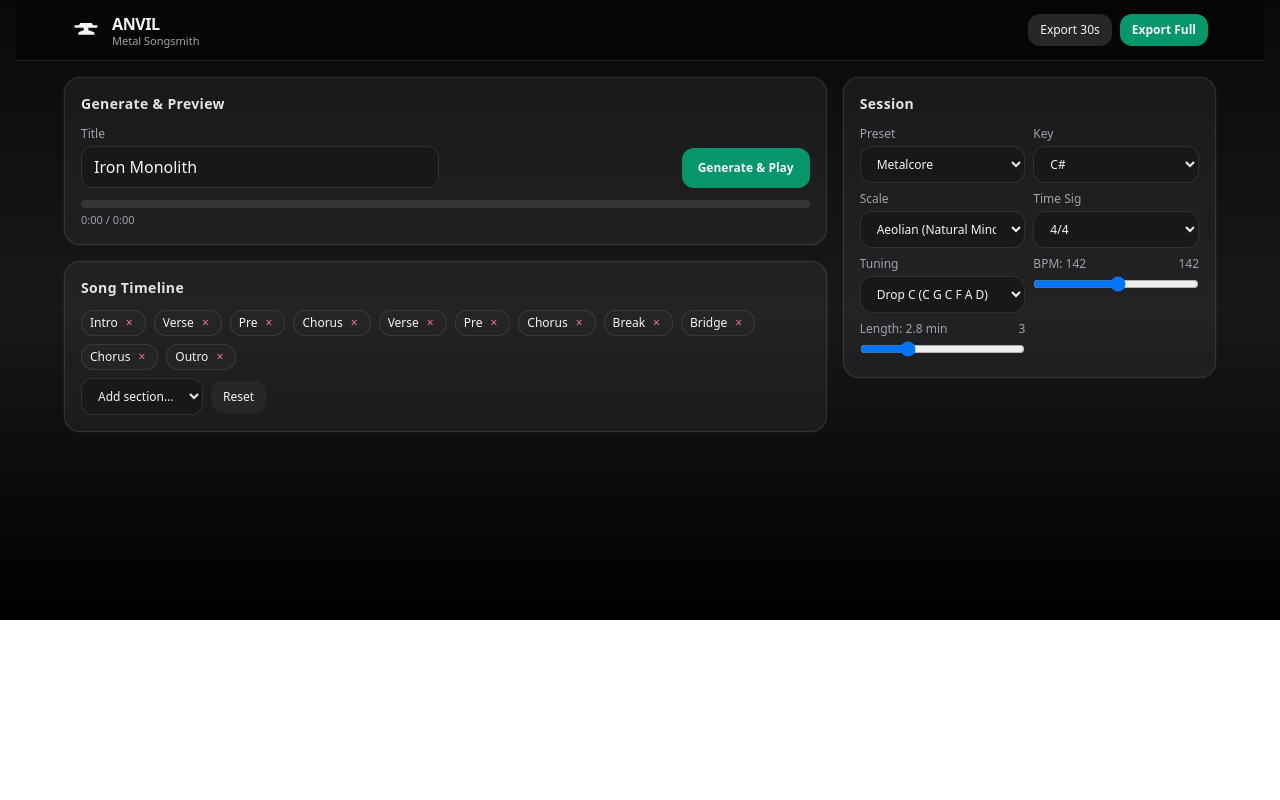
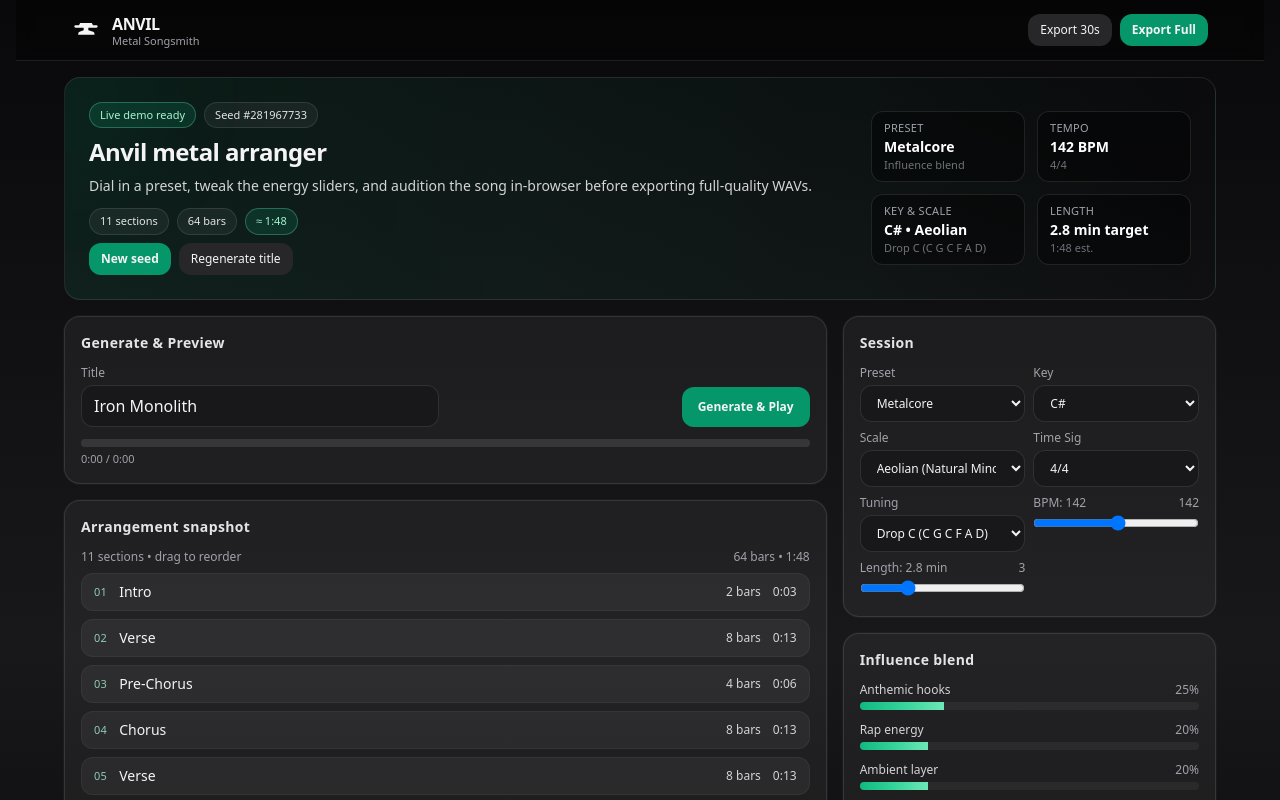
Before and after one commit to richducat/anvil-video-v3, a React (Vite) app: page / in a window 1280 px wide. Shown: the top 800 px of the page. Built offline with nearby package versions, Linux system fonts and the light colour scheme; the HTML template or start-up script is replaced by a standard one.

Commit message:
Polish live demo experience

```diff
--- a/src/App.jsx
+++ b/src/App.jsx
@@ -1,4 +1,10 @@
 import React, { useEffect, useMemo, useRef, useState } from "react";
+
+const SECTION_DEFAULTS = { intro:2, verse:8, pre:4, chorus:8, break:8, bridge:4, outro:2 };
+const PRESETS = ["Metalcore","Djent","Nu‑Metal","Alt‑Prog"];
+const KEYS = ["C","C#","D","Eb","E","F","F#","G","Ab","A","Bb","B"];
+const SCALES = ["Aeolian (Natural Minor)","Phrygian","Dorian","Harmonic Minor","Locrian (spice)"];
+const TUNINGS = ["Drop D (D A D G B E)","Drop C (C G C F A D)","Drop B (B F# B E G# C#)","Drop A (A E A D F# B)"];
 
 export default function App(){
   const [preset, setPreset] = useState("Metalcore");
@@ -11,6 +17,7 @@ export default function App(){
   const [title, setTitle] = useState("");
   const [seed, setSeed] = useState(()=>Math.floor(Math.random()*1e9));
   const rng = useMemo(()=>seededRandom(seed), [seed]);
+  const profile = useMemo(()=>influenceProfile(preset), [preset]);
   const [timeline, setTimeline] = useState(["intro","verse","pre","chorus","verse","pre","chorus","break","bridge","chorus","outro"]);
   const [isPlaying, setIsPlaying] = useState(false);
   const [playProgress, setPlayProgress] = useState(0);
@@ -18,7 +25,15 @@ export default function App(){
   const audioRef = useRef(null);
   const rafRef = useRef(0);
 
-  useEffect(()=>{ setTitle(genTitle(rng, preset, influenceProfile(preset))); }, [rng, preset]);
+  const arrangementPlan = useMemo(()=> timeline.map(section=>({
+    section,
+    bars: SECTION_DEFAULTS[section] || 4,
+  })), [timeline]);
+  const totalBars = arrangementPlan.reduce((sum,s)=> sum + s.bars, 0);
+  const barSeconds = beatsPerBarFromTimeSig(timeSig) * beatSeconds(bpm);
+  const estimatedSeconds = Math.max(1, totalBars) * barSeconds;
+
+  useEffect(()=>{ setTitle(genTitle(rng, preset, profile)); }, [rng, preset, profile]);
 
   function influenceProfile(p){ const b = { rapEnergy:.2, anthem:.25, ambient:.2, djent:.35 }; if (p==="Djent") b.djent=.45; if (p==="Nu‑Metal") b.rapEnergy=.45; if (p==="Alt‑Prog") b.ambient=.35; return b; }
 
@@ -28,10 +43,10 @@ export default function App(){
 
   function ensureResume(ctx){ if (ctx.state==="suspended" && ctx.resume){ try{ ctx.resume(); }catch{} } }
 
-  function play(){ if (audioRef.current){ stop(); return; } const Ctx = window.AudioContext || window.webkitAudioContext; const ctx = new Ctx(); ensureResume(ctx); const out = ctx.createGain(); out.gain.value = 0.85; const comp = ctx.createDynamicsCompressor(); comp.threshold.value=-12; comp.knee.value=22; comp.ratio.value=10; comp.attack.value=0.003; comp.release.value=0.25; out.connect(comp); comp.connect(ctx.destination); const prof = influenceProfile(preset); const grid = makeGridFromTimeline({ timeline, bpm, timeSig, preset, prof, rng: seededRandom(seed), targetMin: lengthMin }); const t0 = ctx.currentTime + 0.08; const noise = createNoiseBuffer(ctx); const lowFreq = lowStringFreqFromTuning(tuning); const scaleNotes = buildScale(key, scale); const dur = stepsToSeconds(grid.steps.length, bpm); scheduleBackgroundLayer(ctx, out, t0, dur, scaleNotes); for (let i=0;i<grid.steps.length;i++){ const t = t0 + stepsToSeconds(i, bpm); if (grid.kick[i]) playKick(ctx, t, out); if (grid.snare[i]) playSnare(ctx, t, out, noise); if (grid.hat[i]) playHat(ctx, t, out); if (grid.chug[i]) playChug(ctx, t, out, lowFreq); const ld = grid.lead[i]; if (ld >= 0) playLead(ctx, t, out, freqFromNote(scaleNotes[ld % scaleNotes.length], 4)); } audioRef.current = { ctx, out }; setIsPlaying(true); setClipDuration(dur); startRaf(dur); }
+  function play(){ if (audioRef.current){ stop(); return; } const Ctx = window.AudioContext || window.webkitAudioContext; const ctx = new Ctx(); ensureResume(ctx); const out = ctx.createGain(); out.gain.value = 0.85; const comp = ctx.createDynamicsCompressor(); comp.threshold.value=-12; comp.knee.value=22; comp.ratio.value=10; comp.attack.value=0.003; comp.release.value=0.25; out.connect(comp); comp.connect(ctx.destination); const prof = profile; const grid = makeGridFromTimeline({ timeline, bpm, timeSig, preset, prof, rng: seededRandom(seed), targetMin: lengthMin }); const t0 = ctx.currentTime + 0.08; const noise = createNoiseBuffer(ctx); const lowFreq = lowStringFreqFromTuning(tuning); const scaleNotes = buildScale(key, scale); const dur = stepsToSeconds(grid.steps.length, bpm); scheduleBackgroundLayer(ctx, out, t0, dur, scaleNotes); for (let i=0;i<grid.steps.length;i++){ const t = t0 + stepsToSeconds(i, bpm); if (grid.kick[i]) playKick(ctx, t, out); if (grid.snare[i]) playSnare(ctx, t, out, noise); if (grid.hat[i]) playHat(ctx, t, out); if (grid.chug[i]) playChug(ctx, t, out, lowFreq); const ld = grid.lead[i]; if (ld >= 0) playLead(ctx, t, out, freqFromNote(scaleNotes[ld % scaleNotes.length], 4)); } audioRef.current = { ctx, out }; setIsPlaying(true); setClipDuration(dur); startRaf(dur); }
 
-  async function exportClip(){ const prof = influenceProfile(preset); const grid = makeSongGrid({ bars: 16, bpm, prof, rng: seededRandom(seed) }); await renderAndDownload(grid, `${slug(title||"anvil")}-30s.wav`); }
-  async function exportFull(){ const prof = influenceProfile(preset); const grid = makeGridFromTimeline({ timeline, bpm, timeSig, preset, prof, rng: seededRandom(seed), targetMin: lengthMin }); await renderAndDownload(grid, `${slug(title||"anvil")}-full.wav`); }
+  async function exportClip(){ const prof = profile; const grid = makeSongGrid({ bars: 16, bpm, prof, rng: seededRandom(seed) }); await renderAndDownload(grid, `${slug(title||"anvil")}-30s.wav`); }
+  async function exportFull(){ const prof = profile; const grid = makeGridFromTimeline({ timeline, bpm, timeSig, preset, prof, rng: seededRandom(seed), targetMin: lengthMin }); await renderAndDownload(grid, `${slug(title||"anvil")}-full.wav`); }
 
   async function renderAndDownload(grid, name){ const sr=48000, t0=0.25; const songDur = stepsToSeconds(grid.steps.length, bpm); const bedTail=0.5, renderTail=1.0; const totalTime = t0 + songDur + bedTail + renderTail; const frames = Math.ceil(totalTime * sr); const OfflineCtx = window.OfflineAudioContext || window.webkitOfflineAudioContext; const ctx = new OfflineCtx(2, frames, sr); const master = ctx.createGain(); master.gain.value = 0.9; const lim = ctx.createDynamicsCompressor(); lim.threshold.value=-6; lim.knee.value=24; lim.ratio.value=20; lim.attack.value=0.003; lim.release.value=0.12; master.connect(lim); lim.connect(ctx.destination); const noise = createNoiseBuffer(ctx); const lowFreq = lowStringFreqFromTuning(tuning); const scaleNotes = buildScale(key, scale); scheduleBackgroundLayer(ctx, master, t0, songDur + bedTail, scaleNotes); for (let i=0;i<grid.steps.length;i++){ const t = t0 + stepsToSeconds(i, bpm); if (grid.kick[i]) playKick(ctx, t, master); if (grid.snare[i]) playSnare(ctx, t, master, noise); if (grid.hat[i]) playHat(ctx, t, master); if (grid.chug[i]) playChug(ctx, t, master, lowFreq); const ld = grid.lead[i]; if (ld >= 0) playLead(ctx, t, master, freqFromNote(scaleNotes[ld % scaleNotes.length], 4)); } const rendered = await ctx.startRendering(); const wav = bufferToWave(rendered); const a = document.createElement("a"); a.href = URL.createObjectURL(wav); a.download = name; a.click(); URL.revokeObjectURL(a.href); }
 
@@ -41,8 +56,6 @@ export default function App(){
   function onDrop(e, i){ e.preventDefault(); const from = Number(e.dataTransfer.getData("text/plain")); if (Number.isNaN(from)) return; setTimeline(t=>{ const arr = t.slice(); const tmp = arr[i]; arr[i] = arr[from]; arr[from] = tmp; return arr; }); }
   function removeAt(i){ setTimeline(t=> t.filter((_,idx)=> idx!==i)); }
   function resetTimeline(){ setTimeline(["intro","verse","pre","chorus","verse","pre","chorus","break","bridge","chorus","outro"]); }
-
-  const keys = ["C","C#","D","Eb","E","F","F#","G","Ab","A","Bb","B"]; const scales = ["Aeolian (Natural Minor)","Phrygian","Dorian","Harmonic Minor","Locrian (spice)"]; const tunings = ["Drop D (D A D G B E)","Drop C (C G C F A D)","Drop B (B F# B E G# C#)","Drop A (A E A D F# B)"];
 
   return (
     <div className="min-h-[620px] w-full bg-gradient-to-b from-zinc-950 via-zinc-900 to-black text-zinc-100 px-4 pb-6">
@@ -56,7 +69,37 @@ export default function App(){
         </div>
       </header>
 
-      <main className="max-w-6xl mx-auto mt-4 grid lg:grid-cols-3 gap-4">
+      <div className="max-w-6xl mx-auto mt-4 space-y-4">
+        <div className="relative overflow-hidden rounded-2xl border border-white/10 bg-gradient-to-r from-emerald-500/10 via-emerald-400/5 to-transparent p-4 sm:p-6">
+          <div className="absolute -left-10 -top-10 h-28 w-28 rounded-full bg-emerald-500/10 blur-3xl" aria-hidden />
+          <div className="relative flex flex-col gap-4 sm:flex-row sm:items-center sm:justify-between">
+            <div className="space-y-2">
+              <div className="flex items-center gap-2">
+                <Chip tone="emerald">Live demo ready</Chip>
+                <Chip tone="zinc">Seed #{seed}</Chip>
+              </div>
+              <h1 className="text-2xl font-semibold tracking-tight">Anvil metal arranger</h1>
+              <p className="text-sm text-zinc-300">Dial in a preset, tweak the energy sliders, and audition the song in-browser before exporting full-quality WAVs.</p>
+              <div className="flex flex-wrap gap-2 pt-1">
+                <Chip tone="zinc">{timeline.length} sections</Chip>
+                <Chip tone="zinc">{totalBars} bars</Chip>
+                <Chip tone="emerald">≈ {fmtTime(estimatedSeconds)}</Chip>
+              </div>
+              <div className="flex flex-wrap gap-2">
+                <button onClick={()=>setSeed(Math.floor(Math.random()*1e9))} className="px-3 py-2 rounded-xl bg-emerald-600 hover:bg-emerald-500 text-xs font-semibold">New seed</button>
+                <button onClick={()=>setTitle(genTitle(rng, preset, profile))} className="px-3 py-2 rounded-xl bg-zinc-800 hover:bg-zinc-700 text-xs">Regenerate title</button>
+              </div>
+            </div>
+            <div className="grid grid-cols-2 gap-3 sm:w-[320px]">
+              <Metric label="Preset" value={preset} description="Influence blend" />
+              <Metric label="Tempo" value={`${bpm} BPM`} description={timeSig} />
+              <Metric label="Key & scale" value={`${key} • ${scale.split('(')[0].trim()}`} description={tuning} />
+              <Metric label="Length" value={`${lengthMin.toFixed(1)} min target`} description={`${fmtTime(estimatedSeconds)} est.`} />
+            </div>
+          </div>
+        </div>
+
+        <main className="grid lg:grid-cols-3 gap-4">
           <section className="lg:col-span-2 space-y-4">
             <Card title="Generate & Preview">
               <div className="grid sm:grid-cols-2 gap-3">
@@ -78,11 +121,32 @@ export default function App(){
               </div>
             </Card>
 
+            <Card title="Arrangement snapshot">
+              <div className="flex items-center justify-between text-xs text-zinc-400 mb-2">
+                <span>{timeline.length} sections • drag to reorder</span>
+                <span>{totalBars} bars • {fmtTime(estimatedSeconds)}</span>
+              </div>
+              <div className="space-y-2">
+                {arrangementPlan.map((s,i)=> (
+                  <div key={`${s.section}-${i}`} className="flex items-center justify-between rounded-xl bg-white/5 border border-white/5 px-3 py-2">
+                    <div className="flex items-center gap-3">
+                      <span className="text-[11px] uppercase tracking-wide text-emerald-200/80">{String(i+1).padStart(2,'0')}</span>
+                      <span className="capitalize text-sm">{friendlySectionName(s.section)}</span>
+                    </div>
+                    <div className="flex items-center gap-3 text-xs text-zinc-300">
+                      <span>{s.bars} bars</span>
+                      <span>{fmtTime(s.bars * barSeconds)}</span>
+                    </div>
+                  </div>
+                ))}
+              </div>
+            </Card>
+
             <Card title="Song Timeline">
               <div className="flex flex-wrap gap-2 mb-2">
                 {timeline.map((s,i)=> (
                   <div key={i} draggable onDragStart={(e)=>onDragStart(e,i)} onDragOver={onDragOver} onDrop={(e)=>onDrop(e,i)} className="flex items-center gap-1 bg-zinc-800/70 border border-white/10 rounded-xl px-2 py-1 select-none">
-                  <span className="text-xs capitalize">{s}</span>
+                    <span className="text-xs capitalize">{friendlySectionName(s)}</span>
                     <button onClick={()=>removeAt(i)} className="text-xs px-1 text-rose-400">×</button>
                   </div>
                 ))}
@@ -106,20 +170,33 @@ export default function App(){
           <aside className="space-y-4">
             <Card title="Session">
               <div className="grid grid-cols-2 gap-2">
-              <Select label="Preset" value={preset} onChange={setPreset} options={["Metalcore","Djent","Nu‑Metal","Alt‑Prog"]} />
-              <Select label="Key" value={key} onChange={setKey} options={keys} />
-              <Select label="Scale" value={scale} onChange={setScale} options={scales} />
+                <Select label="Preset" value={preset} onChange={setPreset} options={PRESETS} />
+                <Select label="Key" value={key} onChange={setKey} options={KEYS} />
+                <Select label="Scale" value={scale} onChange={setScale} options={SCALES} />
                 <Select label="Time Sig" value={timeSig} onChange={setTimeSig} options={["4/4","3/4","6/8","7/8","5/4"]} />
-              <Select label="Tuning" value={tuning} onChange={setTuning} options={tunings} />
+                <Select label="Tuning" value={tuning} onChange={setTuning} options={TUNINGS} />
                 <Slider label={`BPM: ${bpm}`} value={bpm} onChange={setBpm} min={70} max={210} />
                 <Slider label={`Length: ${lengthMin.toFixed(1)} min`} value={lengthMin} onChange={setLengthMin} min={2} max={5} step={0.1} />
               </div>
             </Card>
+
+            <Card title="Influence blend">
+              <div className="space-y-3 text-xs">
+                <InfluenceBar label="Anthemic hooks" value={profile.anthem} />
+                <InfluenceBar label="Rap energy" value={profile.rapEnergy} />
+                <InfluenceBar label="Ambient layer" value={profile.ambient} />
+                <InfluenceBar label="Djent chugs" value={profile.djent} />
+              </div>
+              <p className="text-[11px] text-zinc-400 mt-3">These faders drive drum density, accent hits, and the balance between atmosphere and attack for each generated section.</p>
+            </Card>
           </aside>
         </main>
       </div>
+    </div>
   );
 }
+
+function friendlySectionName(section){ if (section==="pre") return "Pre‑Chorus"; return section.charAt(0).toUpperCase() + section.slice(1); }
 
 function Card({ title, children }){
   return (
@@ -128,6 +205,19 @@ function Card({ title, children }){
       {children}
     </div>
   );
+}
+function Metric({ label, value, description }){
+  return (
+    <div className="rounded-xl border border-white/10 bg-black/40 px-3 py-2">
+      <div className="text-[11px] uppercase tracking-wide text-zinc-400">{label}</div>
+      <div className="text-sm font-semibold text-white">{value}</div>
+      {description ? <div className="text-[11px] text-zinc-500">{description}</div> : null}
+    </div>
+  );
+}
+function Chip({ children, tone="zinc" }){
+  const palette = tone==='emerald' ? 'bg-emerald-500/15 text-emerald-200 border-emerald-300/30' : 'bg-white/5 text-zinc-200 border-white/10';
+  return <span className={`text-[11px] px-2.5 py-1 rounded-full border ${palette}`}>{children}</span>;
 }
 function Select({ label, value, onChange, options }){
   return (
@@ -145,6 +235,17 @@ function Slider({label, value, onChange, min=0, max=100, step=1}){
       <div className="flex items-center justify-between mb-1"><span className="text-zinc-400">{label}</span><span className="text-zinc-400">{typeof value==="number"? Math.round(value) : value}</span></div>
       <input type="range" min={min} max={max} step={step} value={value} onChange={(e)=>onChange(Number(e.target.value))} className="w-full"/>
     </label>
+  );
+}
+function InfluenceBar({ label, value }){
+  const pct = Math.round(Math.min(1, Math.max(0, value||0)) * 100);
+  return (
+    <div>
+      <div className="flex items-center justify-between mb-1"><span className="text-zinc-300">{label}</span><span className="text-zinc-400">{pct}%</span></div>
+      <div className="h-2 bg-white/5 rounded-full overflow-hidden">
+        <div className="h-full bg-gradient-to-r from-emerald-500 via-emerald-400 to-emerald-300" style={{ width: `${pct}%` }} />
+      </div>
+    </div>
   );
 }
 function ProgressBar({value, max}){ const pct = Math.max(0, Math.min(1, (max ? value/max : 0))); return (<div className="w-full h-2 bg-white/10 rounded-full overflow-hidden"><div className="h-full bg-emerald-500" style={{width: `${(pct*100).toFixed(1)}%`}} /></div>); }
```
Lines whose indentation alone changed are shown as unchanged.
